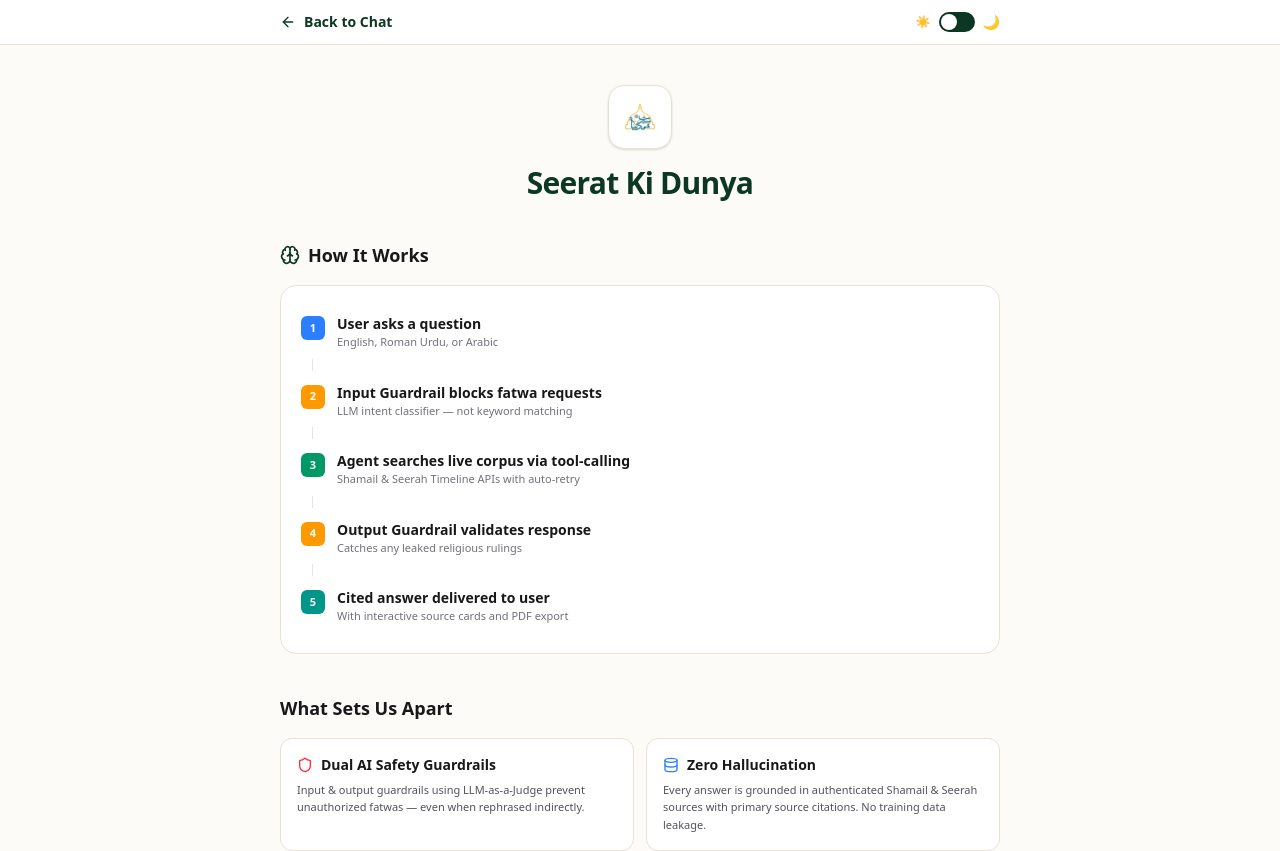
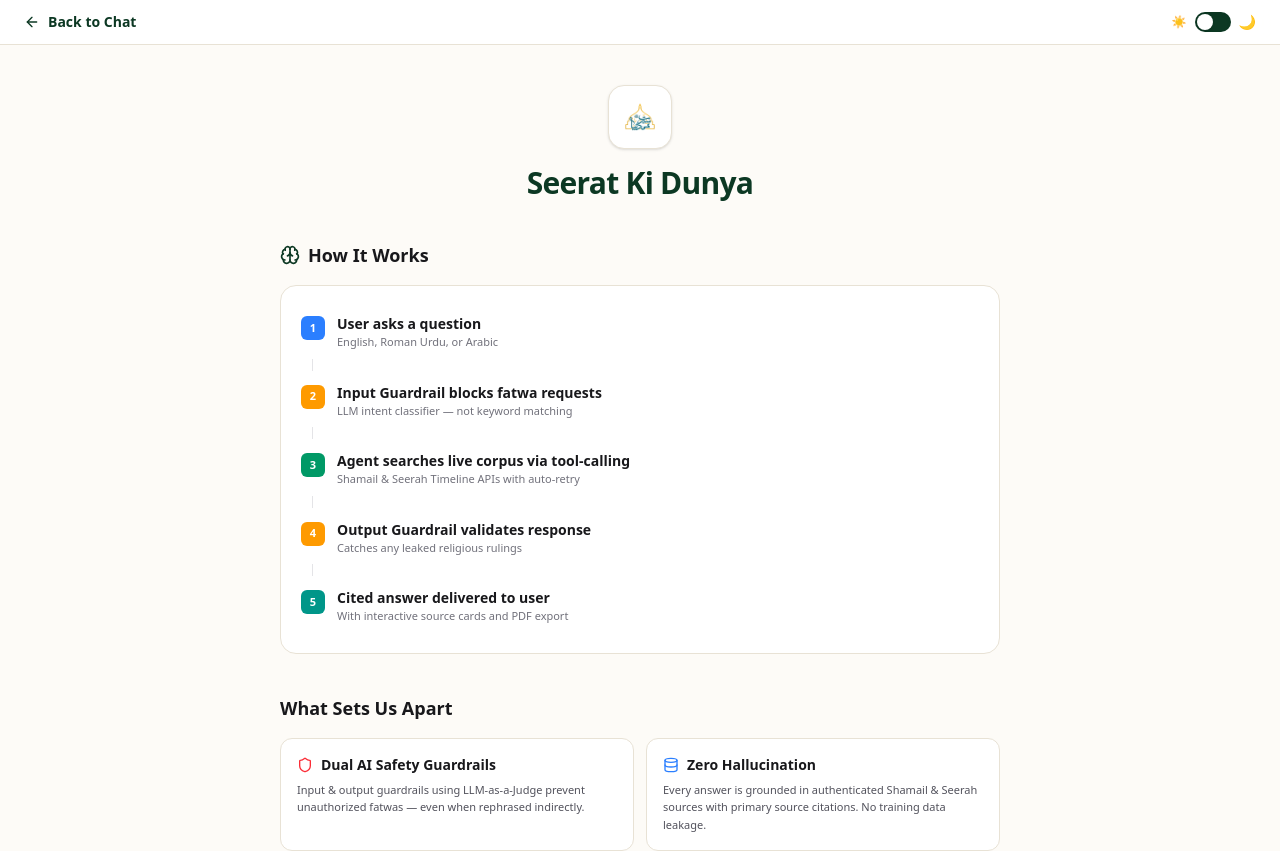
Before and after one commit to RohaanUmair/Seerathon_FE, a Next.js app: page /about in a window 1280 px wide. Shown: the top 851 px of the page. Built offline with nearby package versions, Linux system fonts and the light colour scheme; no server answers.

Commit message:
fixes header ui

```diff
--- a/src/app/about/page.tsx
+++ b/src/app/about/page.tsx
@@ -20,7 +20,7 @@ export default function AboutPage() {
     <div className="min-h-screen bg-seerah-cream dark:bg-zinc-950 transition-colors">
       {/* ── Header ───────────────────────────────────────────────────── */}
       <header className="sticky top-0 z-20 bg-white/90 dark:bg-zinc-950/90 backdrop-blur-md border-b border-seerah-border dark:border-zinc-800">
-        <div className="max-w-3xl mx-auto flex items-center justify-between px-6 py-3">
+        <div className="mx-auto flex items-center justify-between px-6 py-3">
           <Link href="/" className="flex items-center gap-2 text-sm font-semibold text-seerah-green dark:text-seerah-green-light hover:opacity-80 transition-opacity cursor-pointer">
             <ArrowLeft className="w-4 h-4" />
             Back to Chat
```
